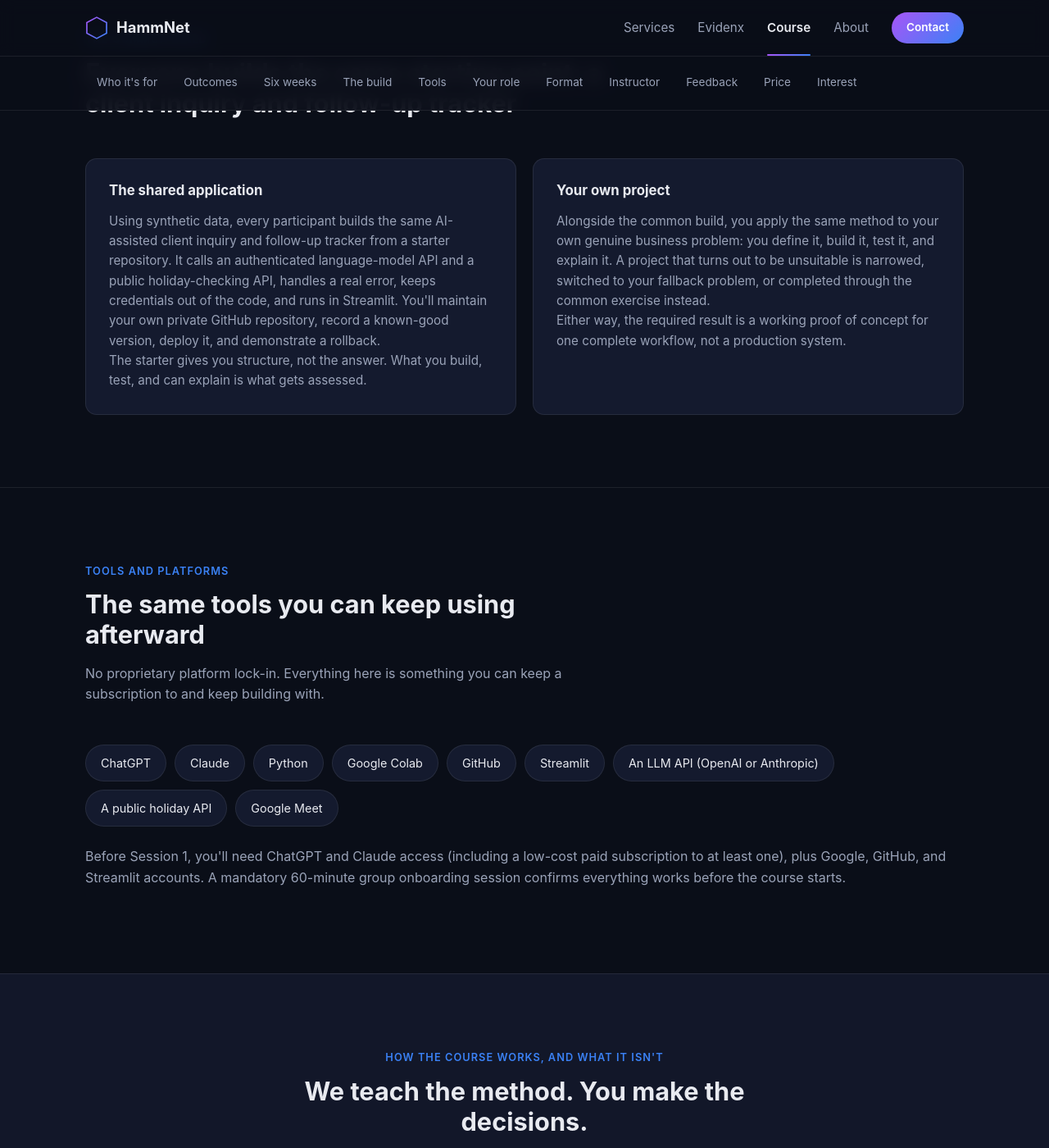
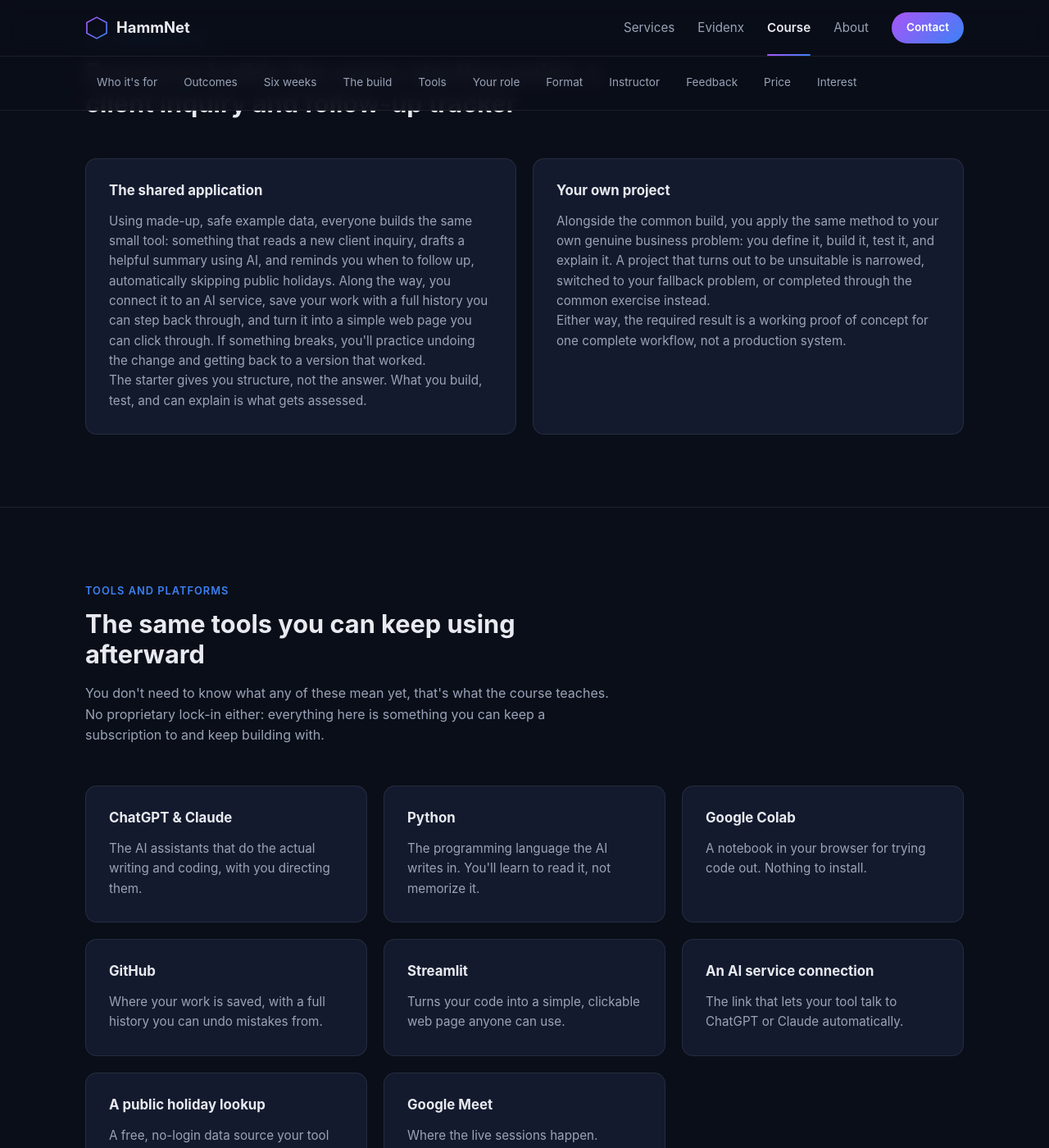
Before and after one commit to hammjd/hammjd.github.io, a Jekyll site: the page built from course.html, in a window 1280 px wide and 1400 px high, scrolled down 4298 px. Shown: the whole window at 82% size. Built offline with Jekyll 4.4.1, drawn with Linux system fonts in a browser that asks for light colours; some of the changed text lies outside the part shown.

Commit message:
De-jargon the two densest technical passages
Feedback from Nicola (the testimonial subject, a good proxy for the
target reader) was that parts of the page were too technical to follow.
The "shared application" paragraph packed authenticated API, credentials,
known-good version, and rollback into one sentence; rewrote it in plain
functional language while keeping every real detail. The tools section
was a bare list of product names (Streamlit, GitHub, an LLM API) with no
context; replaced it with cards that say what each one actually does,
and added an upfront line that you don't need to know any of it yet.

Co-Authored-By: Claude Sonnet 5 <noreply@anthropic.com>

```diff
--- a/course.html
+++ b/course.html
@@ -230,13 +230,14 @@ description: >-
       <div class="card">
         <h3>The shared application</h3>
         <p>
-          Using synthetic data, every participant builds the same AI-assisted
-          client inquiry and follow-up tracker from a starter repository. It
-          calls an authenticated language-model API and a public
-          holiday-checking API, handles a real error, keeps credentials out
-          of the code, and runs in Streamlit. You'll maintain your own
-          private GitHub repository, record a known-good version, deploy it,
-          and demonstrate a rollback.
+          Using made-up, safe example data, everyone builds the same small
+          tool: something that reads a new client inquiry, drafts a helpful
+          summary using AI, and reminds you when to follow up, automatically
+          skipping public holidays. Along the way, you connect it to an AI
+          service, save your work with a full history you can step back
+          through, and turn it into a simple web page you can click through.
+          If something breaks, you'll practice undoing the change and
+          getting back to a version that worked.
         </p>
         <p>
           The starter gives you structure, not the answer. What you build,
@@ -266,19 +267,42 @@ description: >-
     <div class="section-head left">
       <span class="eyebrow">Tools and platforms</span>
       <h2>The same tools you can keep using afterward</h2>
-      <p>No proprietary platform lock-in. Everything here is something you can keep a subscription to and keep building with.</p>
+      <p>You don't need to know what any of these mean yet, that's what the course teaches. No proprietary lock-in either: everything here is something you can keep a subscription to and keep building with.</p>
     </div>
 
-    <div class="tool-tags">
-      <span class="tool-tag">ChatGPT</span>
-      <span class="tool-tag">Claude</span>
-      <span class="tool-tag">Python</span>
-      <span class="tool-tag">Google Colab</span>
-      <span class="tool-tag">GitHub</span>
-      <span class="tool-tag">Streamlit</span>
-      <span class="tool-tag">An LLM API (OpenAI or Anthropic)</span>
-      <span class="tool-tag">A public holiday API</span>
-      <span class="tool-tag">Google Meet</span>
+    <div class="services-grid">
+      <div class="card">
+        <h3>ChatGPT &amp; Claude</h3>
+        <p>The AI assistants that do the actual writing and coding, with you directing them.</p>
+      </div>
+      <div class="card">
+        <h3>Python</h3>
+        <p>The programming language the AI writes in. You'll learn to read it, not memorize it.</p>
+      </div>
+      <div class="card">
+        <h3>Google Colab</h3>
+        <p>A notebook in your browser for trying code out. Nothing to install.</p>
+      </div>
+      <div class="card">
+        <h3>GitHub</h3>
+        <p>Where your work is saved, with a full history you can undo mistakes from.</p>
+      </div>
+      <div class="card">
+        <h3>Streamlit</h3>
+        <p>Turns your code into a simple, clickable web page anyone can use.</p>
+      </div>
+      <div class="card">
+        <h3>An AI service connection</h3>
+        <p>The link that lets your tool talk to ChatGPT or Claude automatically.</p>
+      </div>
+      <div class="card">
+        <h3>A public holiday lookup</h3>
+        <p>A free, no-login data source your tool checks automatically.</p>
+      </div>
+      <div class="card">
+        <h3>Google Meet</h3>
+        <p>Where the live sessions happen.</p>
+      </div>
     </div>
 
     <p style="margin-top: 24px;">
```
